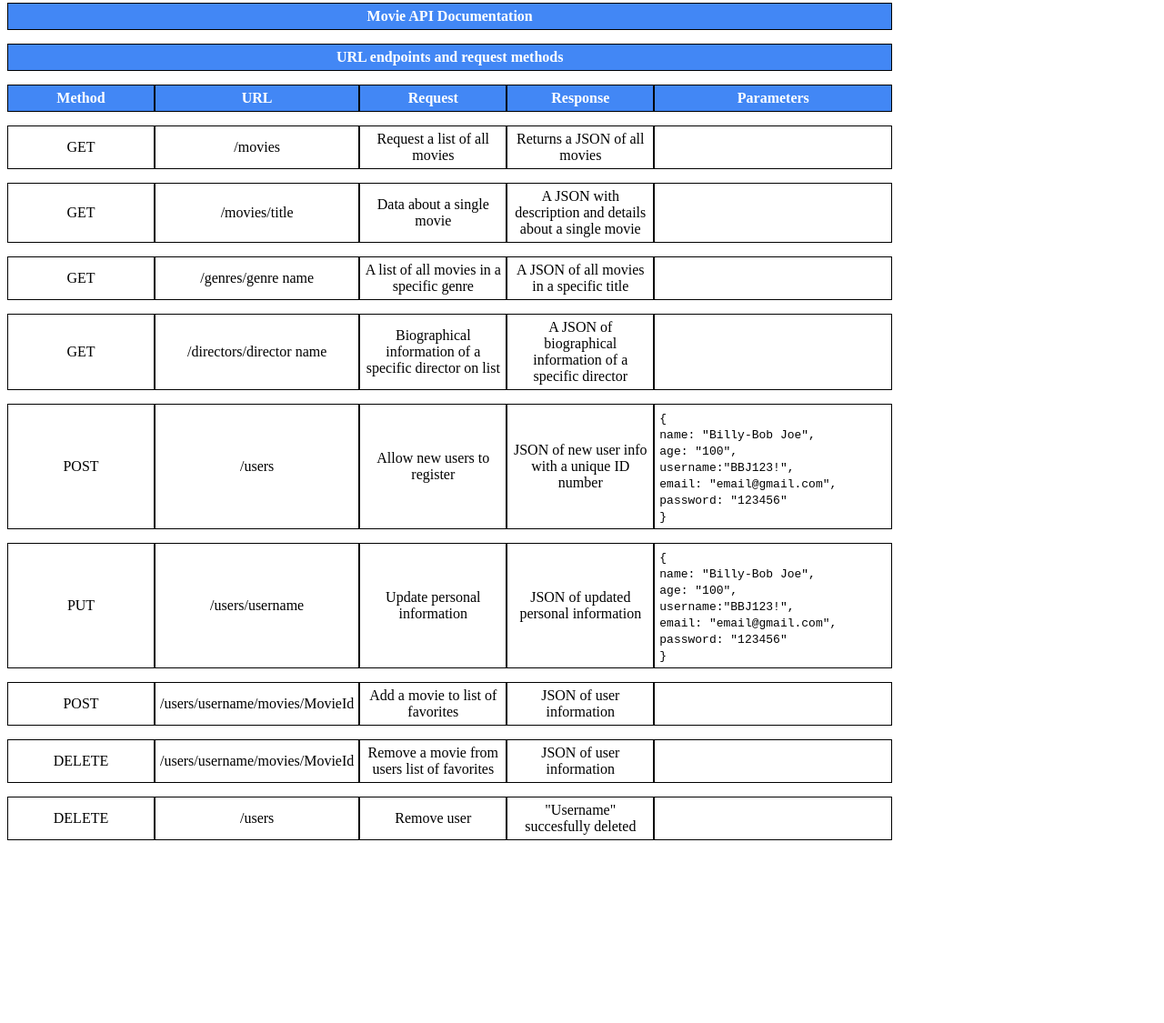
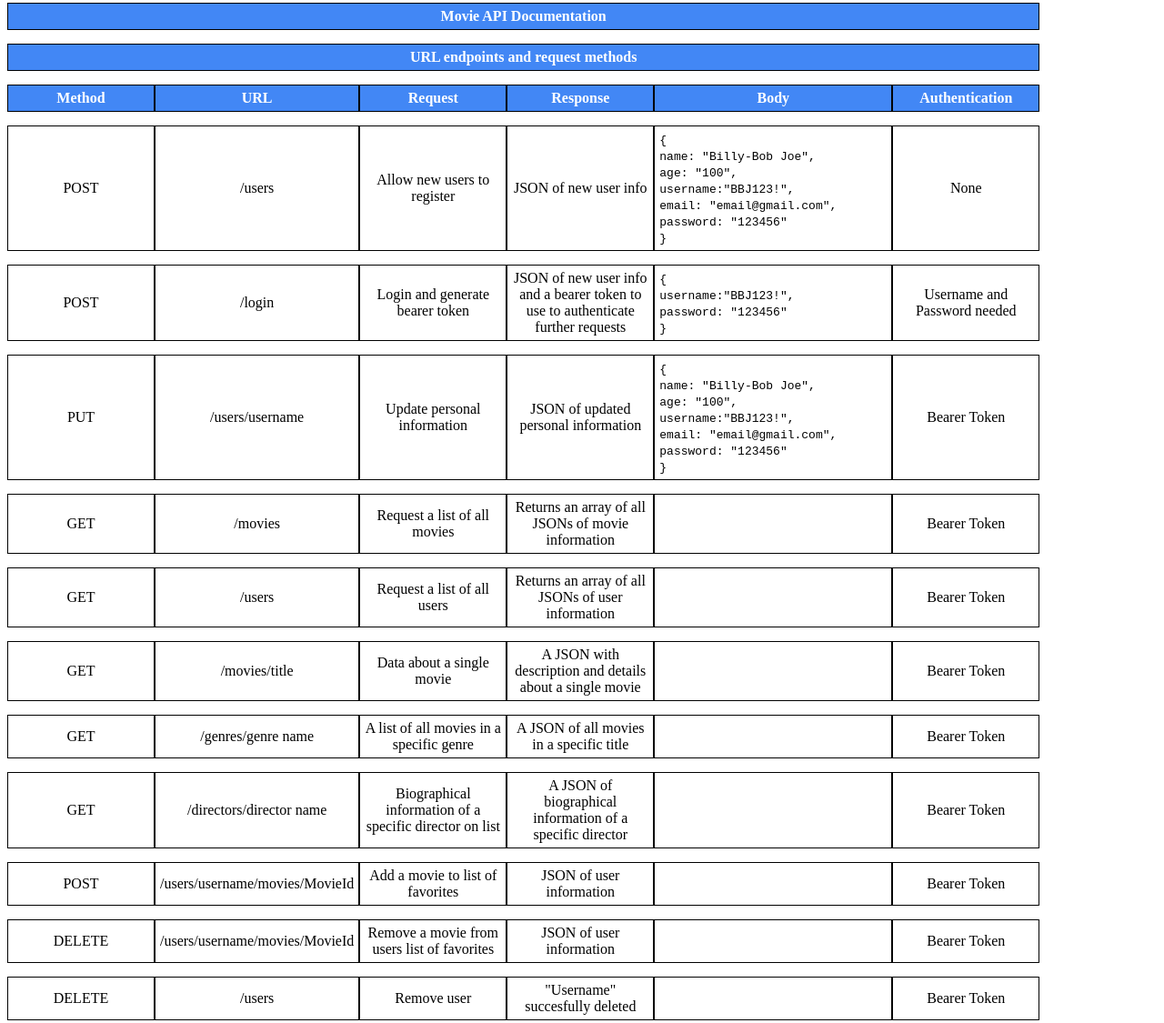
Before and after one commit to ElwoodMattHowell/movie-api, a website: page public/documentation.html in a window 1280 px wide. Shown: the part 80-1205 px from the top of the page at 91% size. Before the commit the page ends 1027 px from the top, so only its background shows below. Drawn offline with Linux system fonts and the light colour scheme.

Commit message:
Update documentation.html

```diff
--- a/public/documentation.html
+++ b/public/documentation.html
@@ -12,50 +12,23 @@
     </p>
     <table>
       <tr>
-        <th colspan="5">Movie API Documentation</th>
+        <th colspan="6">Movie API Documentation</th>
       <tr>
-        <th colspan="5">URL endpoints and request methods</th>
+        <th colspan="6">URL endpoints and request methods</th>
       </tr>
       <tr>
         <th>Method</th>
         <th>URL</th>
         <th>Request</th>
         <th>Response</th>
-        <th>Parameters</th>
-      </tr>
-      <tr>
-        <td>GET</td>
-        <td>/movies</td>
-        <td>Request a list of all movies</td>
-        <td>Returns a JSON of all movies</td>
-        <td></td>
-      </tr>
-      <tr>
-        <td>GET</td>
-        <td>/movies/title</td>
-        <td>Data about a single movie</td>
-        <td>A JSON with description and details about a single movie</td>
-        <td></td>
-      </tr>
-      <tr>
-        <td>GET</td>
-        <td>/genres/genre name</td>
-        <td>A list of all movies in a specific genre</td>
-        <td>A JSON of all movies in a specific title</td>
-        <td></td>
-      </tr>
-      <tr>
-        <td>GET</td>
-        <td>/directors/director name</td>
-        <td>Biographical information of a specific director on list</td>
-        <td>A JSON of biographical information of a specific director</td>
-        <td></td>
+        <th>Body</th>
+        <th>Authentication</th>
       </tr>
       <tr>
         <td>POST</td>
         <td>/users</td>
         <td>Allow new users to register</td>
-        <td>JSON of new user info with a unique ID number</td>
+        <td>JSON of new user info</td>
         <td class="json">
           <code>
               {<br>
@@ -67,6 +40,22 @@
               }
           </code>
         </td>
+        <td>None</td>
+      </tr>
+      <tr>
+        <td>POST</td>
+        <td>/login</td>
+        <td>Login and generate bearer token</td>
+        <td>JSON of new user info and a bearer token to use to authenticate further requests</td>
+        <td class="json">
+          <code>
+              {<br>
+                username:"BBJ123!",<br>
+                password: "123456"<br>
+              }
+          </code>
+        </td>
+        <td>Username and Password needed</td>
       </tr>
       <tr>
         <td>PUT</td>
@@ -84,6 +73,47 @@
                 }
             </code>
         </td>
+        <td>Bearer Token</td>
+      </tr>
+      <tr>
+        <td>GET</td>
+        <td>/movies</td>
+        <td>Request a list of all movies</td>
+        <td>Returns an array of all JSONs of movie information</td>
+        <td></td>
+        <td>Bearer Token</td>
+      </tr>
+      <tr>
+        <td>GET</td>
+        <td>/users</td>
+        <td>Request a list of all users</td>
+        <td>Returns an array of all JSONs of user information</td>
+        <td></td>
+        <td>Bearer Token</td>
+      </tr>
+      <tr>
+        <td>GET</td>
+        <td>/movies/title</td>
+        <td>Data about a single movie</td>
+        <td>A JSON with description and details about a single movie</td>
+        <td></td>
+        <td>Bearer Token</td>
+      </tr>
+      <tr>
+        <td>GET</td>
+        <td>/genres/genre name</td>
+        <td>A list of all movies in a specific genre</td>
+        <td>A JSON of all movies in a specific title</td>
+        <td></td>
+        <td>Bearer Token</td>
+      </tr>
+      <tr>
+        <td>GET</td>
+        <td>/directors/director name</td>
+        <td>Biographical information of a specific director on list</td>
+        <td>A JSON of biographical information of a specific director</td>
+        <td></td>
+        <td>Bearer Token</td>
       </tr>
       <tr>
         <td>POST</td>
@@ -91,6 +121,7 @@
         <td>Add a movie to list of favorites</td>
         <td>JSON of user information</td>
         <td></td>
+        <td>Bearer Token</td>
       </tr>
       <tr>
         <td>DELETE</td>
@@ -98,6 +129,7 @@
         <td>Remove a movie from users list of favorites</td>
         <td>JSON of user information</td>
         <td></td>
+        <td>Bearer Token</td>
       </tr>
       <tr>
         <td>DELETE</td>
@@ -105,6 +137,7 @@
         <td>Remove user</td>
         <td>"Username" succesfully deleted</td>
         <td></td>
+        <td>Bearer Token</td>
       </tr>
     </table>
   </body>
```
